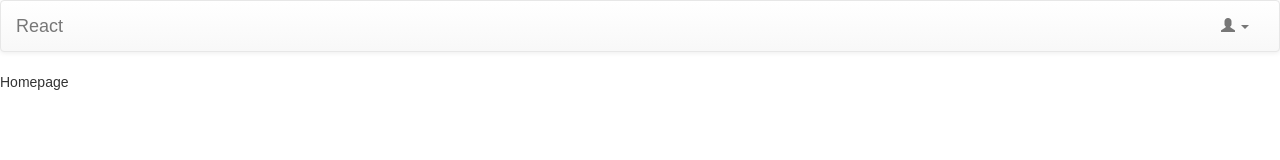
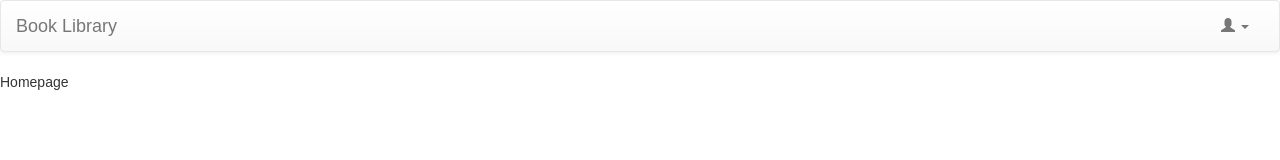
Before and after one commit to nubilfi/React-Book-Library, a React (Create React App) app: page / in a window 1280 px wide. Shown: the top 160 px of the page. Built offline with nearby package versions, Linux system fonts and the light colour scheme.

Commit message:
Change navbar brand text

```diff
--- a/src/components/navbar.js
+++ b/src/components/navbar.js
@@ -12,7 +12,7 @@
             <span className="icon-bar"></span>
             <span className="icon-bar"></span>
           </button>
-          <a className="navbar-brand" href="">React</a>
+          <a className="navbar-brand" href="">Book Library</a>
         </div>
         <div className="collapse navbar-collapse" id="bs-example-navbar-collapse-1">
           { isLoggedIn ?
```
